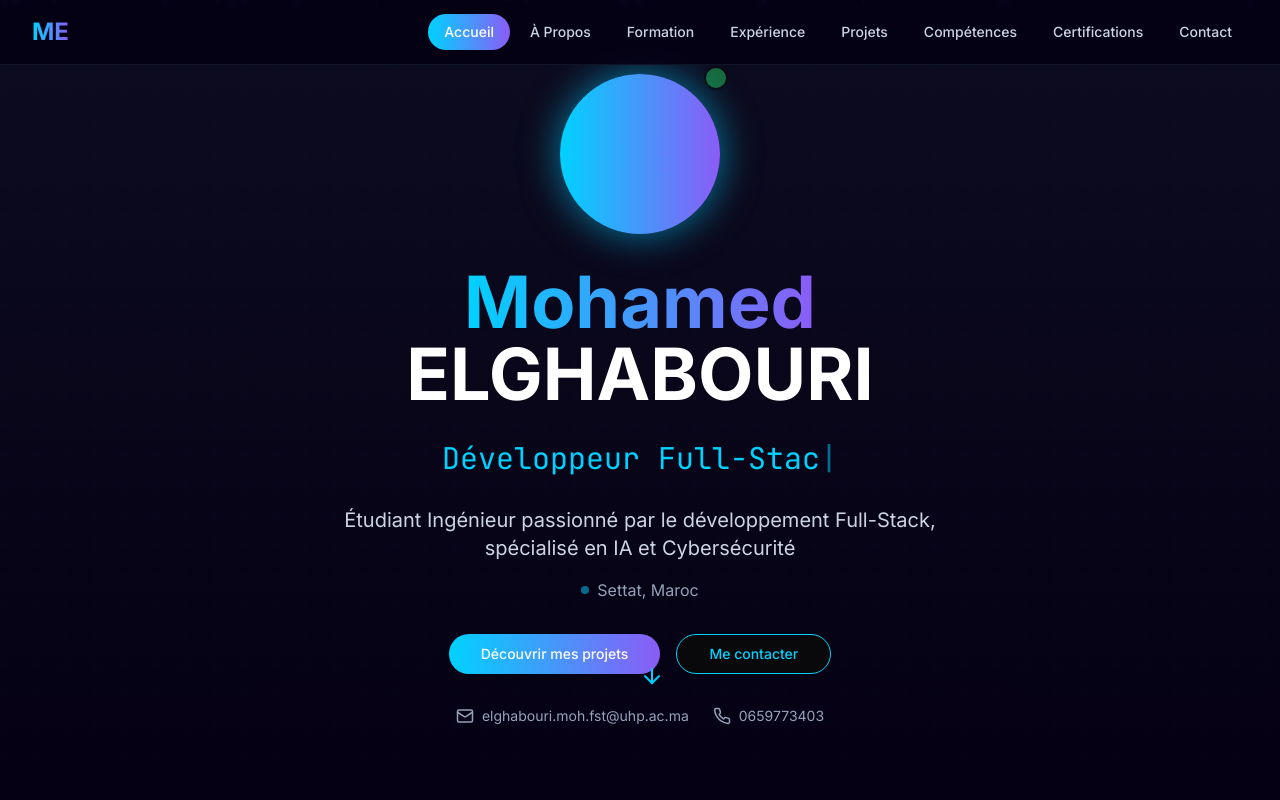
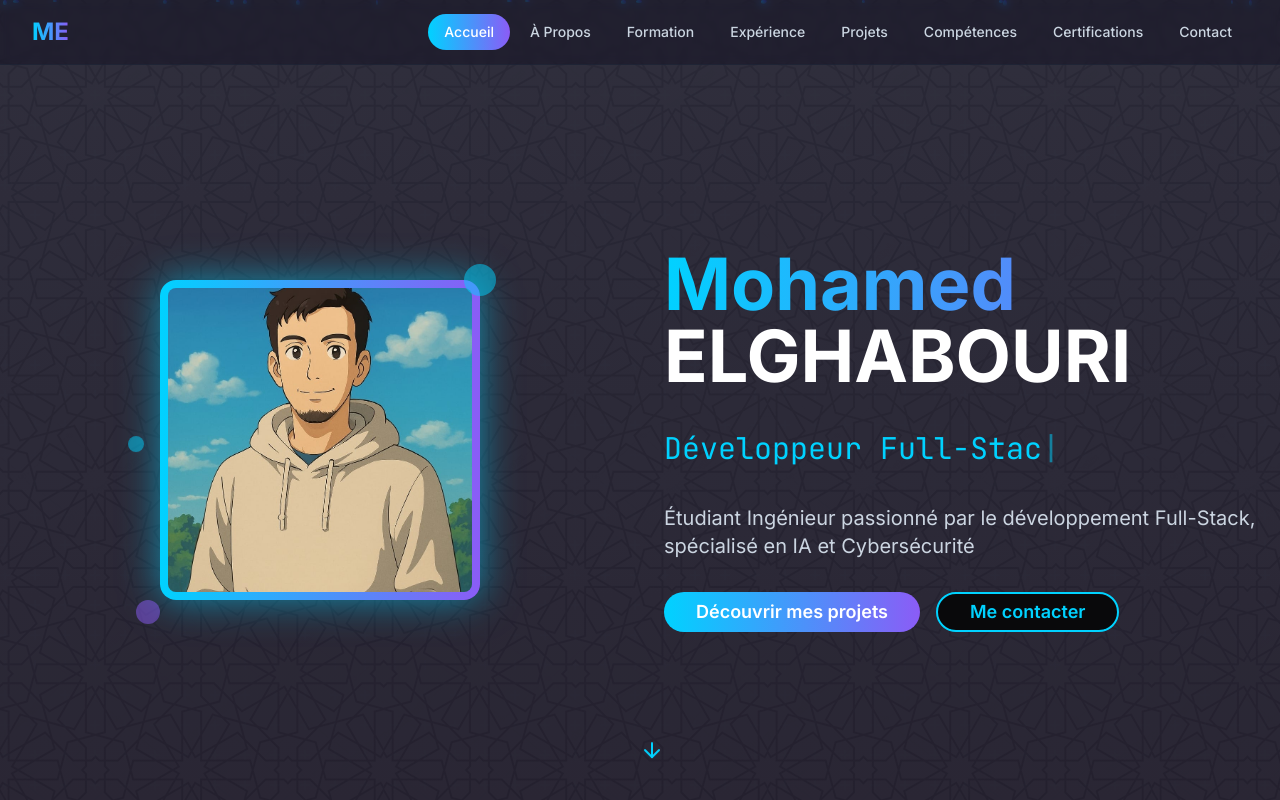
Before and after one commit to Mohamed-ELGHABOURI/my_portfolio, a React (Vite) app: page / in a window 1280 px wide. Shown: the top 800 px of the page. Built offline with nearby package versions, Linux system fonts and the light colour scheme.

Commit message:
opacity modification

```diff
--- a/src/components/HeroSection.tsx
+++ b/src/components/HeroSection.tsx
@@ -27,9 +27,14 @@ const HeroSection = () => {
   };
 
   return (
-    <section className="relative min-h-screen flex items-center justify-center overflow-hidden code-bg">
+<section className="relative min-h-screen flex items-center justify-center overflow-hidden code-bg pt-20">
+  {/* Background Image with Low Opacity */}
+  <div className="absolute inset-0 z-0" style={{ backgroundImage: 'url("./est.png")', backgroundRepeat: 'repeat', opacity: 0.30 }}>
+    <div className="absolute inset-0 bg-black/50"></div>
+  </div>
+
   {/* Animated Particles */}
-      <div className="absolute inset-0">
+  <div className="absolute inset-0 z-5">
     {[...Array(20)].map((_, i) => (
       <div
         key={i}
@@ -46,49 +51,56 @@ const HeroSection = () => {
   </div>
 
   {/* Content */}
-      <div className="container-custom relative z-10">
-        <div className="text-center space-y-8">
-          {/* Profile Image */}
-          <div className="relative inline-block">
-            <div className="w-32 h-32 md:w-40 md:h-40 mx-auto rounded-full bg-gradient-to-r from-tech-primary to-tech-purple p-1 animate-glow">
-              <div className="w-full h-full rounded-full bg-slate-900 flex items-center justify-center text-4xl md:text-5xl font-bold gradient-text">
-                ME
+  <div className="container mx-auto px-6 relative z-10 max-w-7xl">
+    <div className="grid lg:grid-cols-2 gap-12 items-center min-h-[80vh]">
+
+      {/* Left Side - Profile Image */}
+      <div className="flex justify-center lg:justify-center">
+        <div className="relative">
+          <img
+            src="./me.jpg"
+            alt="Mohamed ELGHABOURI - Profile Picture"
+            className="w-48 h-48 md:w-64 md:h-64 lg:w-80 lg:h-80 rounded-2xl bg-gradient-to-r from-tech-primary to-tech-purple p-2 animate-glow shadow-2xl object-cover"
+          />
+          {/* Decorative elements around image */}
+          <div className="absolute -top-4 -right-4 w-8 h-8 bg-tech-primary rounded-full animate-pulse opacity-60"></div>
+          <div className="absolute -bottom-6 -left-6 w-6 h-6 bg-tech-purple rounded-full animate-pulse opacity-40"></div>
+          <div className="absolute top-1/2 -left-8 w-4 h-4 bg-tech-primary rounded-full animate-bounce opacity-50"></div>
         </div>
       </div>
-            <div className="absolute -top-2 -right-2 w-6 h-6 bg-green-500 rounded-full border-2 border-background animate-pulse"></div>
-          </div>
 
+      {/* Right Side - Description */}
+      <div className="space-y-8 text-center lg:text-left">
         {/* Name and Title */}
-          <div className="space-y-4">
-            <h1 className="text-4xl md:text-6xl lg:text-7xl font-bold">
-              <span className="gradient-text">Mohamed</span>
-              <br />
-              <span className="text-white">ELGHABOURI</span>
+        <div className="space-y-6">
+          <h1 className="text-4xl md:text-5xl lg:text-6xl xl:text-7xl font-bold leading-tight">
+            <span className="gradient-text block">Mohamed</span>
+            <span className="text-white block">ELGHABOURI</span>
           </h1>
 
-            <div className="h-16 flex items-center justify-center">
+          {/* Animated Role */}
+          <div className="h-16 flex items-center justify-center lg:justify-start">
             <h2 className="text-xl md:text-2xl lg:text-3xl text-tech-primary font-code">
               {displayText}
               <span className="animate-pulse">|</span>
             </h2>
           </div>
 
-            <p className="text-lg md:text-xl text-slate-300 max-w-2xl mx-auto">
+          {/* Description */}
+          <p className="text-lg md:text-xl text-slate-300 max-w-2xl lg:max-w-none leading-relaxed">
             Étudiant Ingénieur passionné par le développement Full-Stack,
             spécialisé en IA et Cybersécurité
           </p>
 
-            <div className="flex items-center justify-center gap-2 text-slate-400">
-              <div className="w-2 h-2 bg-tech-primary rounded-full animate-pulse"></div>
-              <span>Settat, Maroc</span>
-            </div>
+          {/* Location */}
+
         </div>
 
         {/* Action Buttons */}
-          <div className="flex flex-col sm:flex-row gap-4 justify-center items-center">
+        <div className="flex flex-col sm:flex-row gap-4 justify-center lg:justify-start items-center">
           <Button
             onClick={() => scrollToSection('projects')}
-              className="bg-gradient-to-r from-tech-primary to-tech-purple hover:from-tech-purple hover:to-tech-primary text-white px-8 py-3 rounded-full transition-all duration-300 transform hover:scale-105 glow-effect"
+            className="bg-gradient-to-r from-tech-primary to-tech-purple hover:from-tech-purple hover:to-tech-primary text-white px-8 py-4 rounded-full transition-all duration-300 transform hover:scale-105 glow-effect text-lg font-semibold"
           >
             Découvrir mes projets
           </Button>
@@ -96,28 +108,15 @@ const HeroSection = () => {
           <Button
             variant="outline"
             onClick={() => scrollToSection('contact')}
-              className="border-tech-primary text-tech-primary hover:bg-tech-primary hover:text-black px-8 py-3 rounded-full transition-all duration-300"
+            className="border-2 border-tech-primary text-tech-primary hover:bg-tech-primary hover:text-black px-8 py-4 rounded-full transition-all duration-300 text-lg font-semibold"
           >
             Me contacter
           </Button>
         </div>
 
         {/* Contact Info */}
-          <div className="flex flex-col sm:flex-row gap-6 justify-center items-center text-slate-400">
-            <a
-              href="mailto:elghabouri.moh.fst@uhp.ac.ma"
-              className="flex items-center gap-2 hover:text-tech-primary transition-colors"
-            >
-              <Mail size={18} />
-              <span className="text-sm">elghabouri.moh.fst@uhp.ac.ma</span>
-            </a>
-            <a
-              href="tel:0659773403"
-              className="flex items-center gap-2 hover:text-tech-primary transition-colors"
-            >
-              <Phone size={18} />
-              <span className="text-sm">0659773403</span>
-            </a>
+
+      </div>
     </div>
   </div>
 
@@ -125,7 +124,6 @@ const HeroSection = () => {
   <div className="absolute bottom-8 left-1/2 transform -translate-x-1/2 animate-bounce">
     <ArrowDown className="w-6 h-6 text-tech-primary" />
   </div>
-      </div>
 </section>
   );
 };
--- a/src/components/Navigation.tsx
+++ b/src/components/Navigation.tsx
@@ -44,7 +44,7 @@ const Navigation = () => {
   };
 
   return (
-    <nav className="fixed top-0 left-0 right-0 z-50 bg-tech-darker/90 backdrop-blur-sm border-b border-slate-800/50">
+    <nav className="fixed top-0 left-0 right-0 z-50 bg-tech-darker/30 backdrop-blur-sm border-b border-slate-800/50">
       <div className="container-custom">
         <div className="flex items-center justify-between h-16">
           {/* Logo */}
--- a/src/components/ProjectsSection.tsx
+++ b/src/components/ProjectsSection.tsx
@@ -81,7 +81,9 @@ const ProjectsSection = () => {
     { id: 'all', label: 'Tous les projets' },
     { id: 'mobile', label: 'Mobile' },
     { id: 'web', label: 'Web' },
-    { id: 'desktop', label: 'Desktop' }
+    { id: 'desktop', label: 'Desktop' },
+    { id: 'Deep learning', label: 'Deep learning' },
+    { id: 'Network and System administration', label: 'Network and System administration' }
   ];
 
   const filteredProjects = activeFilter === 'all'
```
Also changed, not shown: public/est.png (added), public/me.jpg (added). Lines whose indentation alone changed are shown as unchanged.
